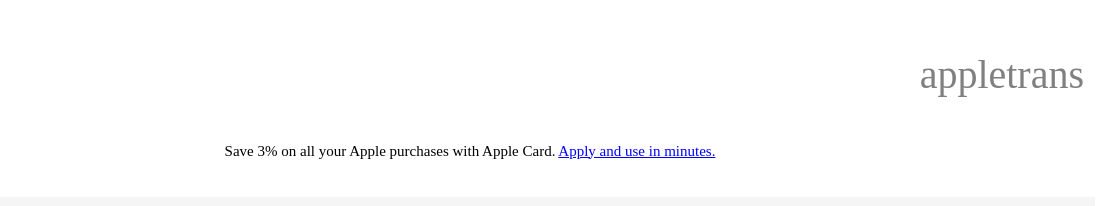
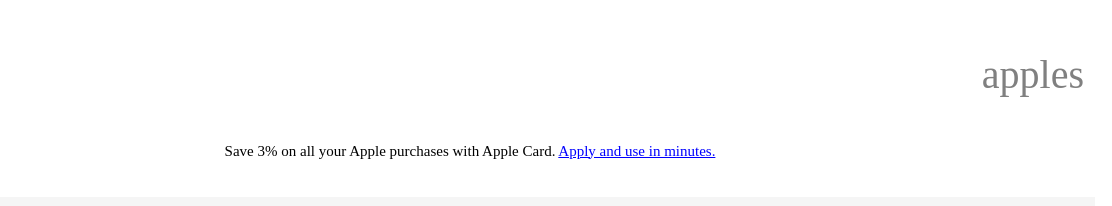
Before and after one commit to codingkeet/MarkeetSheffield-Portfolio-apple-transactionalemail-page, a plain HTML site: page Transactional /Apple /public/index.html in a window 1280 px wide. Shown: the top 206 px of the page, 168-1280 px from the left. Drawn offline with Linux system fonts and the light colour scheme.

Commit message:
change title

```diff
--- a/Transactional /Apple /public/index.html
+++ b/Transactional /Apple /public/index.html
@@ -132,7 +132,7 @@
                                 <table class="header-right" width="50%" align="right" cellspacing="0" cellpadding="0" border="0" style="padding: 10px 10px 0px 10px">
                                     <tr>
                                       <td>
-                                          <h1 align="right" style="color: grey; font-weight: 100;">appletrans</h1>
+                                          <h1 align="right" style="color: grey; font-weight: 100;">apples</h1>
                                       </td>
                                     </tr>
                                 </table>
```
